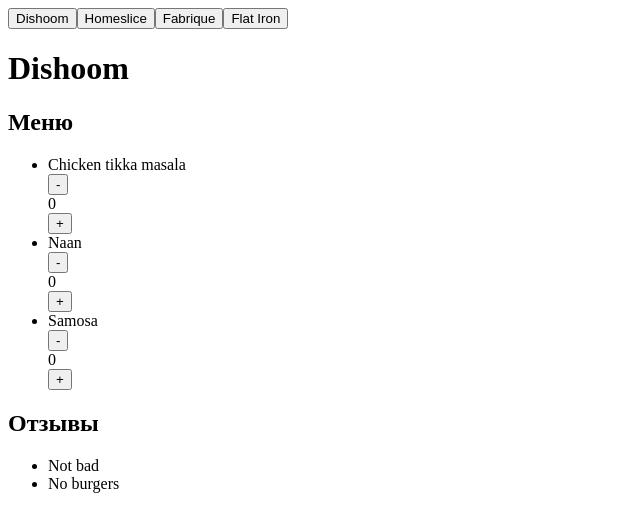
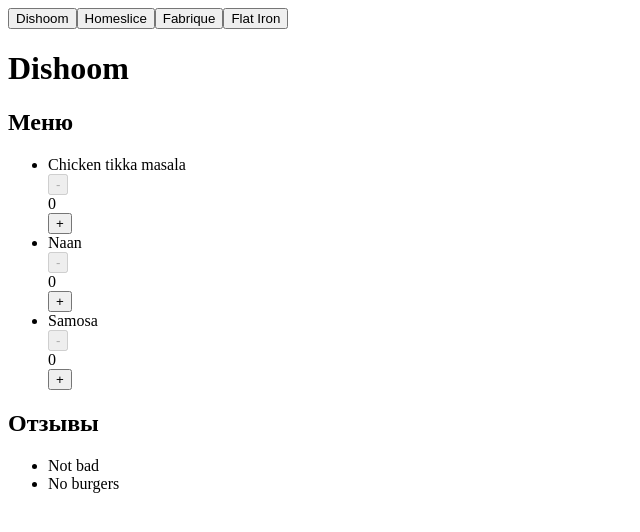
Before and after one commit to KONOHA-GANGSTA/react_app, a React (Vite) app: page / in a window 1280 px wide. Both pictures are taken after a click on the button "Dishoom". Shown: the top 532 px of the page, without its empty margins (0-640 px from the left). Built offline with nearby package versions, Linux system fonts and the light colour scheme.

Commit message:
Made counter reusable

```diff
--- a/src/components/Counter/component.jsx
+++ b/src/components/Counter/component.jsx
@@ -1,14 +1,11 @@
-import { useState } from "react";
-
-export const Counter = ({ min, max }) => {
-  const [number, setNumber] = useState(0);
+export const Counter = ({ number, increment, decrement, min, max }) => {
   return (
     <div>
-      <button onClick={() => setNumber(number == min ? 0 : number - 1)}>
+      <button onClick={decrement} disabled={number <= min}>
         -
       </button>
       <div>{number}</div>
-      <button onClick={() => setNumber(number == max ? 5 : number + 1)}>
+      <button onClick={increment} disabled={number >= max}>
         +
       </button>
     </div>
--- a/src/components/Dish/component.jsx
+++ b/src/components/Dish/component.jsx
@@ -1,10 +1,18 @@
+import { useState } from "react";
 import { Counter } from "../Counter/component";
 
 export const Dish = ({ title }) => {
+  const [amount, setAmount] = useState(0);
   return (
     <div>
       <div>{title}</div>
-      <Counter min={0} max={5} />
+      <Counter
+        number={amount}
+        increment={() => setAmount(amount + 1)}
+        decrement={() => setAmount(amount - 1)}
+        min={0}
+        max={5}
+      />
     </div>
   );
 };
```
